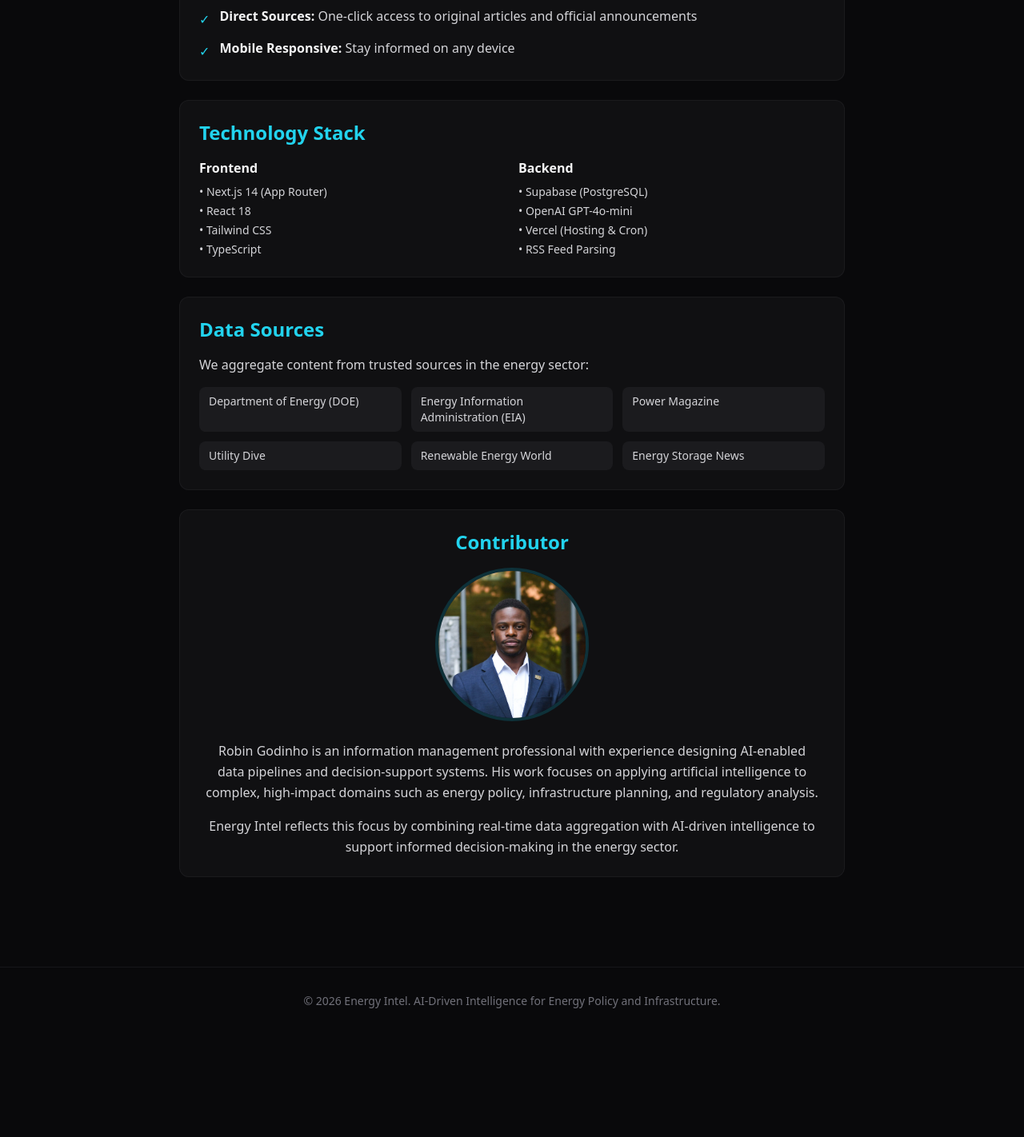
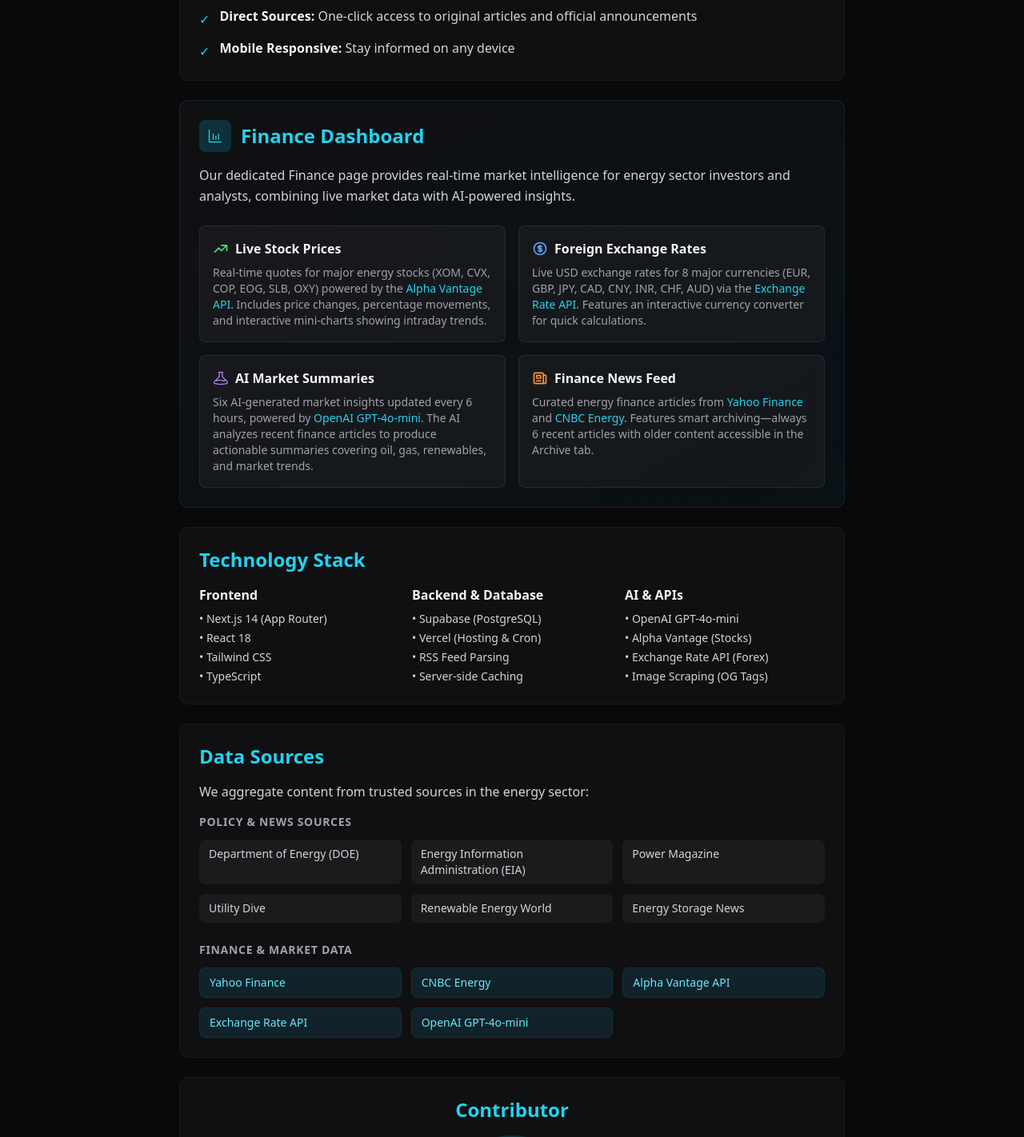
Before and after one commit to robingodinho/energy-intel, a Next.js app: page /about in a window 1280 px wide. Shown: the part 1200-2622 px from the top of the page at 80% size. Before the commit the page ends 2494 px from the top, so only its background shows below. Built offline with nearby package versions, Linux system fonts and the light colour scheme.

Commit message:
Update About page with Finance Dashboard documentation and API integrations

```diff
--- a/app/about/page.tsx
+++ b/app/about/page.tsx
@@ -140,9 +140,83 @@ export default function AboutPage() {
               </ul>
             </section>
 
+            {/* Finance Dashboard Section */}
+            <section className="bg-gradient-to-br from-zinc-900/50 to-cyan-950/20 rounded-xl p-6 border border-cyan-800/30">
+              <div className="flex items-center gap-3 mb-4">
+                <div className="w-10 h-10 rounded-lg bg-cyan-500/20 flex items-center justify-center">
+                  <svg className="w-5 h-5 text-cyan-400" fill="none" stroke="currentColor" viewBox="0 0 24 24">
+                    <path strokeLinecap="round" strokeLinejoin="round" strokeWidth={1.5} d="M3 3v18h18M9 17V9m4 8v-5m4 5v-8" />
+                  </svg>
+                </div>
+                <h2 className="text-2xl font-semibold text-cyan-400">Finance Dashboard</h2>
+              </div>
+              <p className="text-zinc-300 leading-relaxed mb-6">
+                Our dedicated Finance page provides real-time market intelligence for energy sector investors and analysts,
+                combining live market data with AI-powered insights.
+              </p>
+
+              <div className="grid grid-cols-1 md:grid-cols-2 gap-4">
+                <div className="bg-zinc-800/40 rounded-lg p-4 border border-zinc-700/50">
+                  <div className="flex items-center gap-2 mb-2">
+                    <svg className="w-5 h-5 text-green-400" fill="none" stroke="currentColor" viewBox="0 0 24 24">
+                      <path strokeLinecap="round" strokeLinejoin="round" strokeWidth={2} d="M13 7h8m0 0v8m0-8l-8 8-4-4-6 6" />
+                    </svg>
+                    <h3 className="font-semibold text-zinc-100">Live Stock Prices</h3>
+                  </div>
+                  <p className="text-sm text-zinc-400">
+                    Real-time quotes for major energy stocks (XOM, CVX, COP, EOG, SLB, OXY) powered by the
+                    <span className="text-cyan-400"> Alpha Vantage API</span>. Includes price changes, percentage movements,
+                    and interactive mini-charts showing intraday trends.
+                  </p>
+                </div>
+
+                <div className="bg-zinc-800/40 rounded-lg p-4 border border-zinc-700/50">
+                  <div className="flex items-center gap-2 mb-2">
+                    <svg className="w-5 h-5 text-blue-400" fill="none" stroke="currentColor" viewBox="0 0 24 24">
+                      <path strokeLinecap="round" strokeLinejoin="round" strokeWidth={2} d="M12 8c-1.657 0-3 .895-3 2s1.343 2 3 2 3 .895 3 2-1.343 2-3 2m0-8c1.11 0 2.08.402 2.599 1M12 8V7m0 1v8m0 0v1m0-1c-1.11 0-2.08-.402-2.599-1M21 12a9 9 0 11-18 0 9 9 0 0118 0z" />
+                    </svg>
+                    <h3 className="font-semibold text-zinc-100">Foreign Exchange Rates</h3>
+                  </div>
+                  <p className="text-sm text-zinc-400">
+                    Live USD exchange rates for 8 major currencies (EUR, GBP, JPY, CAD, CNY, INR, CHF, AUD) via the
+                    <span className="text-cyan-400"> Exchange Rate API</span>. Features an interactive currency converter
+                    for quick calculations.
+                  </p>
+                </div>
+
+                <div className="bg-zinc-800/40 rounded-lg p-4 border border-zinc-700/50">
+                  <div className="flex items-center gap-2 mb-2">
+                    <svg className="w-5 h-5 text-purple-400" fill="none" stroke="currentColor" viewBox="0 0 24 24">
+                      <path strokeLinecap="round" strokeLinejoin="round" strokeWidth={1.5} d="M9.75 3.104v5.714a2.25 2.25 0 01-.659 1.591L5 14.5M9.75 3.104c-.251.023-.501.05-.75.082m.75-.082a24.301 24.301 0 014.5 0m0 0v5.714c0 .597.237 1.17.659 1.591L19.8 15.3M14.25 3.104c.251.023.501.05.75.082M19.8 15.3l-1.57.393A9.065 9.065 0 0112 15a9.065 9.065 0 00-6.23.693L5 14.5m14.8.8l1.402 1.402c1.232 1.232.65 3.318-1.067 3.611A48.309 48.309 0 0112 21c-2.773 0-5.491-.235-8.135-.687-1.718-.293-2.3-2.379-1.067-3.61L5 14.5" />
+                    </svg>
+                    <h3 className="font-semibold text-zinc-100">AI Market Summaries</h3>
+                  </div>
+                  <p className="text-sm text-zinc-400">
+                    Six AI-generated market insights updated every 6 hours, powered by
+                    <span className="text-cyan-400"> OpenAI GPT-4o-mini</span>. The AI analyzes recent finance articles
+                    to produce actionable summaries covering oil, gas, renewables, and market trends.
+                  </p>
+                </div>
+
+                <div className="bg-zinc-800/40 rounded-lg p-4 border border-zinc-700/50">
+                  <div className="flex items-center gap-2 mb-2">
+                    <svg className="w-5 h-5 text-orange-400" fill="none" stroke="currentColor" viewBox="0 0 24 24">
+                      <path strokeLinecap="round" strokeLinejoin="round" strokeWidth={2} d="M19 20H5a2 2 0 01-2-2V6a2 2 0 012-2h10a2 2 0 012 2v1m2 13a2 2 0 01-2-2V7m2 13a2 2 0 002-2V9a2 2 0 00-2-2h-2m-4-3H9M7 16h6M7 8h6v4H7V8z" />
+                    </svg>
+                    <h3 className="font-semibold text-zinc-100">Finance News Feed</h3>
+                  </div>
+                  <p className="text-sm text-zinc-400">
+                    Curated energy finance articles from <span className="text-cyan-400">Yahoo Finance</span> and
+                    <span className="text-cyan-400"> CNBC Energy</span>. Features smart archiving—always 6 recent articles
+                    with older content accessible in the Archive tab.
+                  </p>
+                </div>
+              </div>
+            </section>
+
             <section className="bg-zinc-900/50 rounded-xl p-6 border border-zinc-800/50">
               <h2 className="text-2xl font-semibold text-cyan-400 mb-4">Technology Stack</h2>
-              <div className="grid grid-cols-1 sm:grid-cols-2 gap-4 text-zinc-300">
+              <div className="grid grid-cols-1 sm:grid-cols-3 gap-4 text-zinc-300">
                 <div>
                   <h3 className="font-semibold text-zinc-100 mb-2">Frontend</h3>
                   <ul className="space-y-1 text-sm">
@@ -153,12 +227,21 @@ export default function AboutPage() {
                   </ul>
                 </div>
                 <div>
-                  <h3 className="font-semibold text-zinc-100 mb-2">Backend</h3>
+                  <h3 className="font-semibold text-zinc-100 mb-2">Backend & Database</h3>
                   <ul className="space-y-1 text-sm">
                     <li>• Supabase (PostgreSQL)</li>
-                    <li>• OpenAI GPT-4o-mini</li>
                     <li>• Vercel (Hosting & Cron)</li>
                     <li>• RSS Feed Parsing</li>
+                    <li>• Server-side Caching</li>
+                  </ul>
+                </div>
+                <div>
+                  <h3 className="font-semibold text-zinc-100 mb-2">AI & APIs</h3>
+                  <ul className="space-y-1 text-sm">
+                    <li>• OpenAI GPT-4o-mini</li>
+                    <li>• Alpha Vantage (Stocks)</li>
+                    <li>• Exchange Rate API (Forex)</li>
+                    <li>• Image Scraping (OG Tags)</li>
                   </ul>
                 </div>
               </div>
@@ -169,7 +252,9 @@ export default function AboutPage() {
               <p className="text-zinc-300 mb-4">
                 We aggregate content from trusted sources in the energy sector:
               </p>
-              <div className="grid grid-cols-2 sm:grid-cols-3 gap-3 text-sm">
+
+              <h3 className="text-sm font-semibold text-zinc-400 uppercase tracking-wider mb-3">Policy & News Sources</h3>
+              <div className="grid grid-cols-2 sm:grid-cols-3 gap-3 text-sm mb-6">
                 <div className="px-3 py-2 bg-zinc-800/50 rounded-lg text-zinc-300">
                   Department of Energy (DOE)
                 </div>
@@ -187,6 +272,25 @@ export default function AboutPage() {
                 </div>
                 <div className="px-3 py-2 bg-zinc-800/50 rounded-lg text-zinc-300">
                   Energy Storage News
+                </div>
+              </div>
+
+              <h3 className="text-sm font-semibold text-zinc-400 uppercase tracking-wider mb-3">Finance & Market Data</h3>
+              <div className="grid grid-cols-2 sm:grid-cols-3 gap-3 text-sm">
+                <div className="px-3 py-2 bg-cyan-900/30 rounded-lg text-cyan-300 border border-cyan-800/30">
+                  Yahoo Finance
+                </div>
+                <div className="px-3 py-2 bg-cyan-900/30 rounded-lg text-cyan-300 border border-cyan-800/30">
+                  CNBC Energy
+                </div>
+                <div className="px-3 py-2 bg-cyan-900/30 rounded-lg text-cyan-300 border border-cyan-800/30">
+                  Alpha Vantage API
+                </div>
+                <div className="px-3 py-2 bg-cyan-900/30 rounded-lg text-cyan-300 border border-cyan-800/30">
+                  Exchange Rate API
+                </div>
+                <div className="px-3 py-2 bg-cyan-900/30 rounded-lg text-cyan-300 border border-cyan-800/30">
+                  OpenAI GPT-4o-mini
                 </div>
               </div>
             </section>
```
